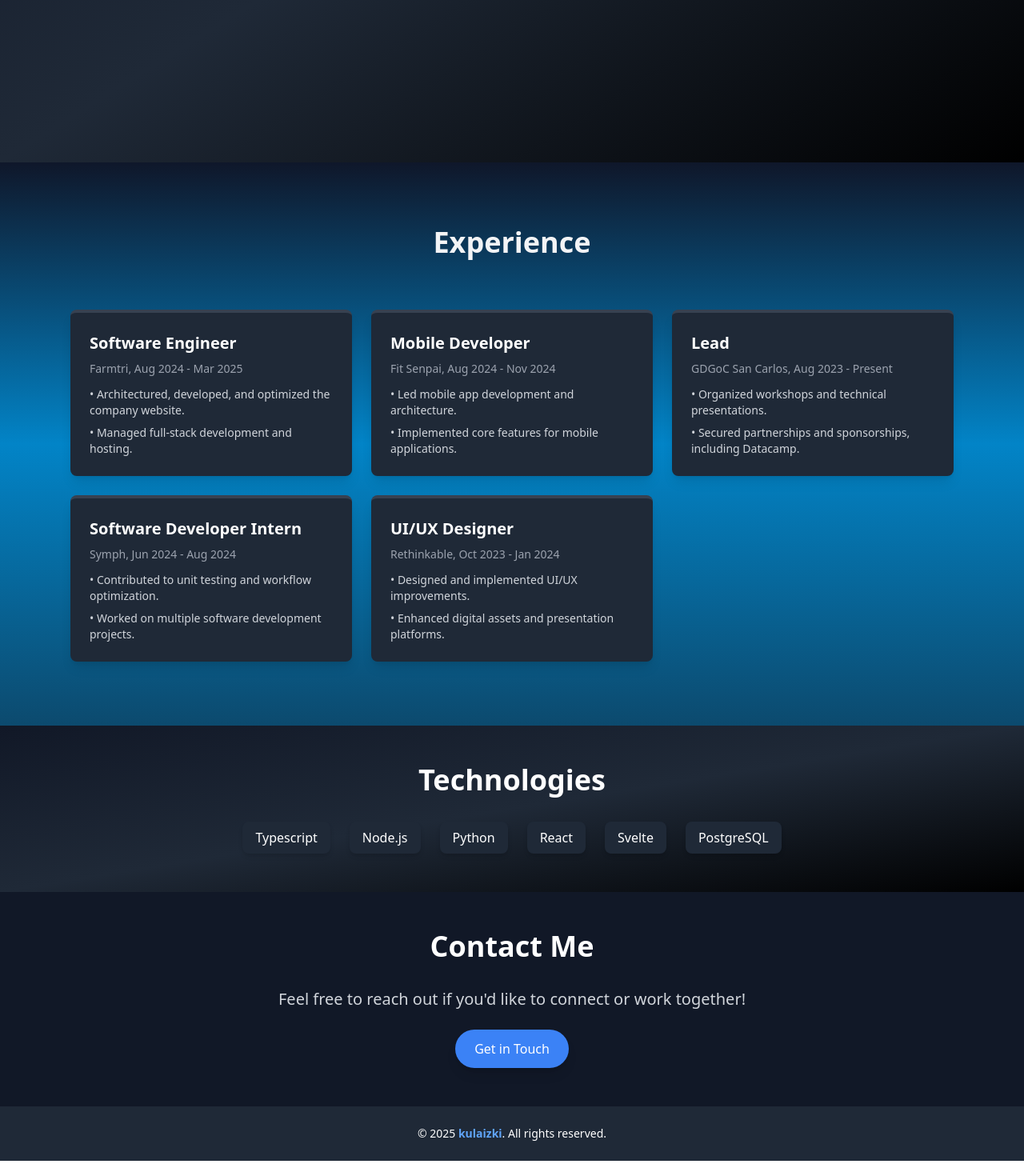
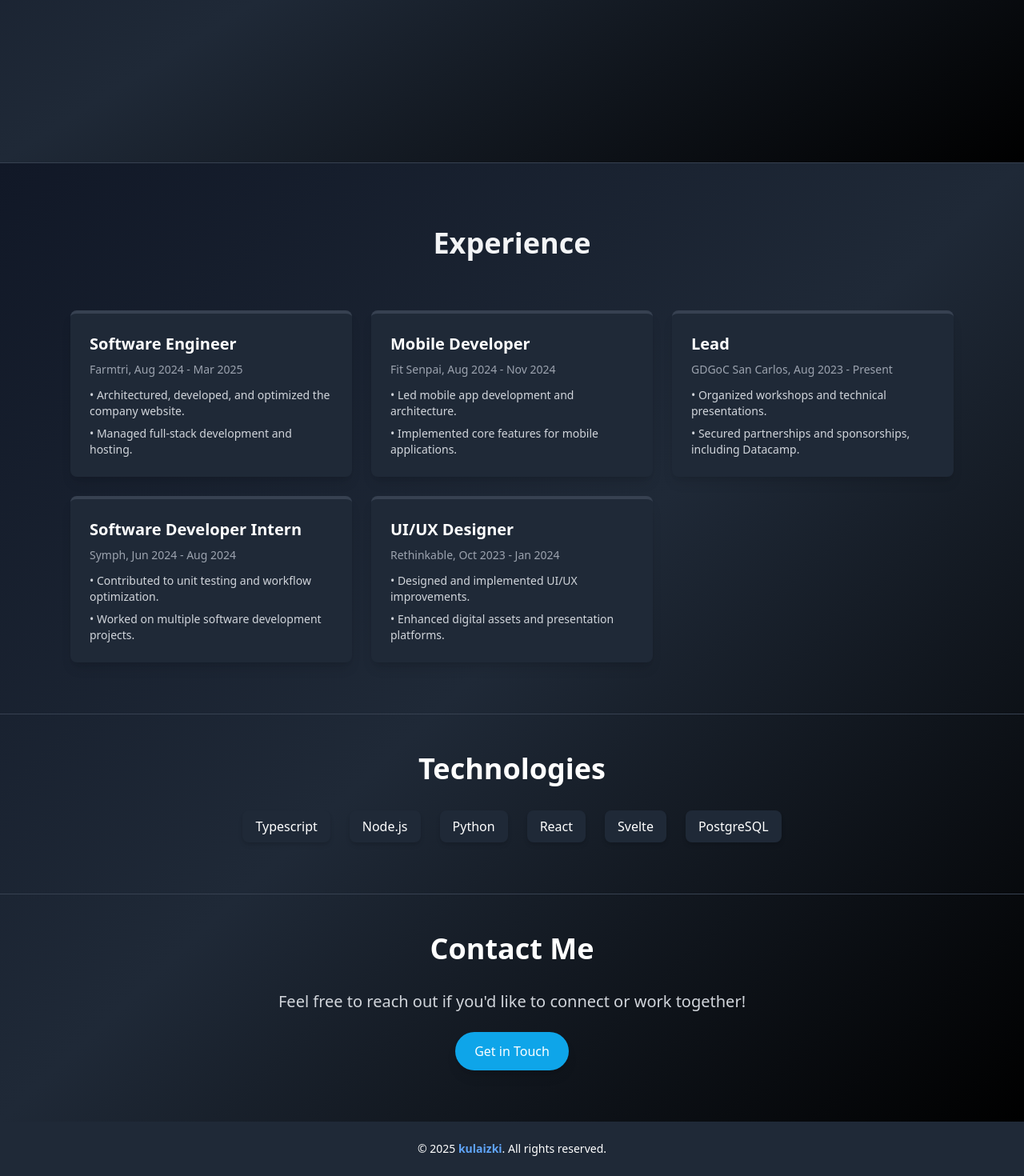
Before and after one commit to kulaizki/portfolio, a SvelteKit app: page / in a window 1280 px wide. Shown: the part 597-2067 px from the top of the page at 80% size. Built offline with nearby package versions, Linux system fonts and the light colour scheme.

Commit message:
feat: add consistent layout & border design

```diff
--- a/src/routes/+page.svelte
+++ b/src/routes/+page.svelte
@@ -3,11 +3,15 @@
   import Experience from './Experience.svelte';
   import Technologies from './Technologies.svelte';
   import Footer from './Footer.svelte';
-	import Contact from './Contact.svelte';
+  import Contact from './Contact.svelte';
 </script>
 
 <Hero />
-<Experience />
-<Technologies />
-<Contact />
+
+<div class="bg-gradient-to-br from-gray-900 via-gray-800 to-black">
+  <Experience className="border-y border-gray-700 pb-16" />
+  <Technologies className="border-b border-gray-700 pb-16" />
+  <Contact className="pb-16" />
+</div>
+
 <Footer />
--- a/src/routes/Contact.svelte
+++ b/src/routes/Contact.svelte
@@ -1,4 +1,8 @@
-<section id="contact" class="py-12 bg-gray-900 text-white">
+<script lang="ts">
+  export let className: string = '';
+</script>
+
+<section id="contact" class="py-12 text-white {className}">
   <div class="max-w-6xl mx-auto px-6 flex flex-col items-center justify-center text-center">
     <h2 class="text-3xl md:text-4xl font-bold mb-8">Contact Me</h2>
     <p class="text-lg md:text-xl text-gray-300 mb-6">
@@ -6,7 +10,7 @@
     </p>
     <a
       href="mailto:fitzsixto.work@gmail.com"
-      class="px-6 py-3 bg-blue-500 text-white rounded-full shadow-lg hover:bg-blue-600 transition-all duration-300"
+      class="px-6 py-3 bg-sky-500 text-white rounded-full shadow-lg hover:bg-sky-600 transition-all duration-300"
     >
       Get in Touch
     </a>
--- a/src/routes/Experience.svelte
+++ b/src/routes/Experience.svelte
@@ -1,8 +1,9 @@
-<script>
+<script lang="ts">
   import ExperienceCard from '$lib/components/ExperienceCard.svelte';
+  export let className: string = '';
 </script>
 
-<section id="experience" class="py-20 bg-gradient-to-b from-slate-900 via-sky-600 to-sky-900 text-gray-100">
+<section id="experience" class="py-20 text-gray-100 {className}">
   <div class="max-w-6xl mx-auto px-6">
     <h2 class="text-3xl md:text-4xl font-bold text-center mb-16">Experience</h2>
     <div class="grid grid-cols-1 sm:grid-cols-2 lg:grid-cols-3 gap-6">
--- a/src/routes/Technologies.svelte
+++ b/src/routes/Technologies.svelte
@@ -1,8 +1,9 @@
-<script>
+<script lang="ts">
   import TechItem from "$lib/components/TechItem.svelte";
+  export let className: string = '';
 </script>
 
-<section id="technologies" class="py-12 bg-gradient-to-br from-gray-900 via-gray-800 to-black text-white">
+<section id="technologies" class="py-12 text-white {className}">
   <div class="max-w-6xl mx-auto px-6">
     <h2 class="text-3xl md:text-4xl font-bold text-center mb-8">Technologies</h2>
     <div class="flex flex-wrap justify-center gap-6">
```
